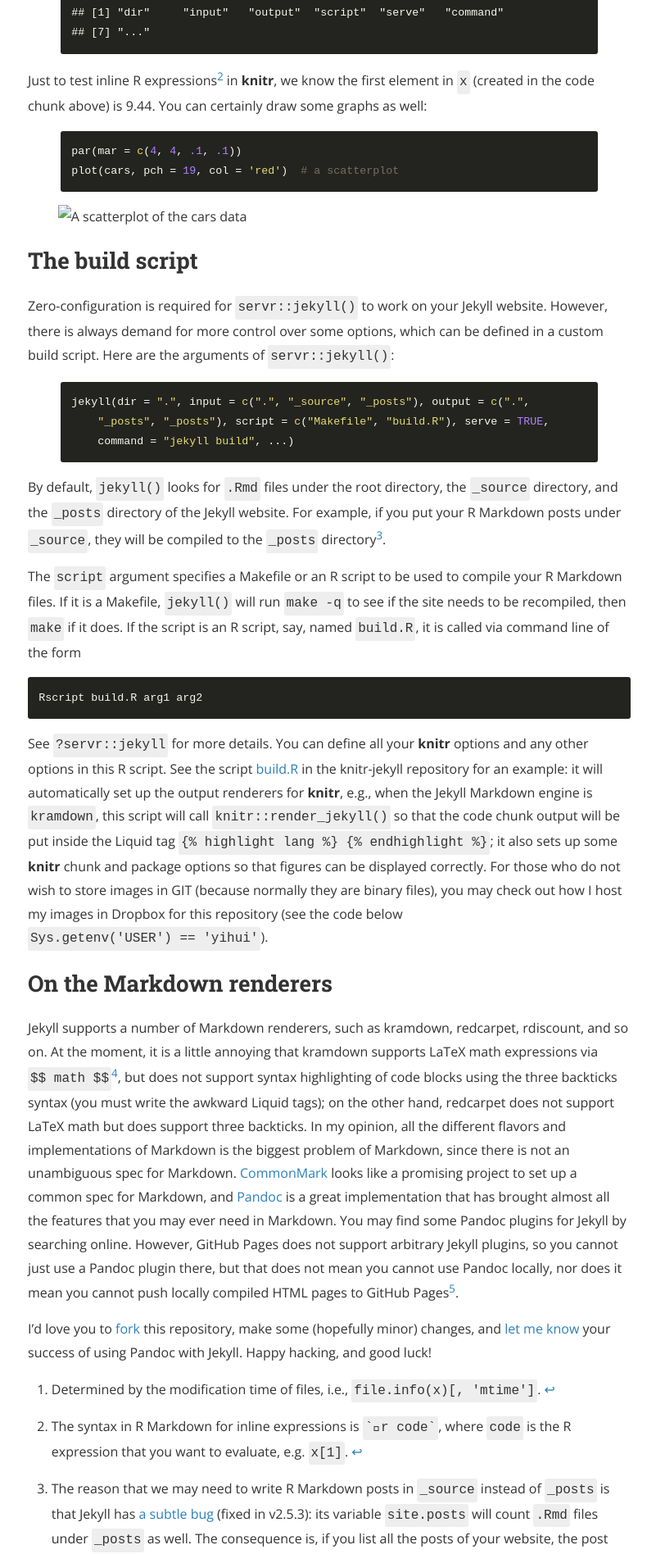
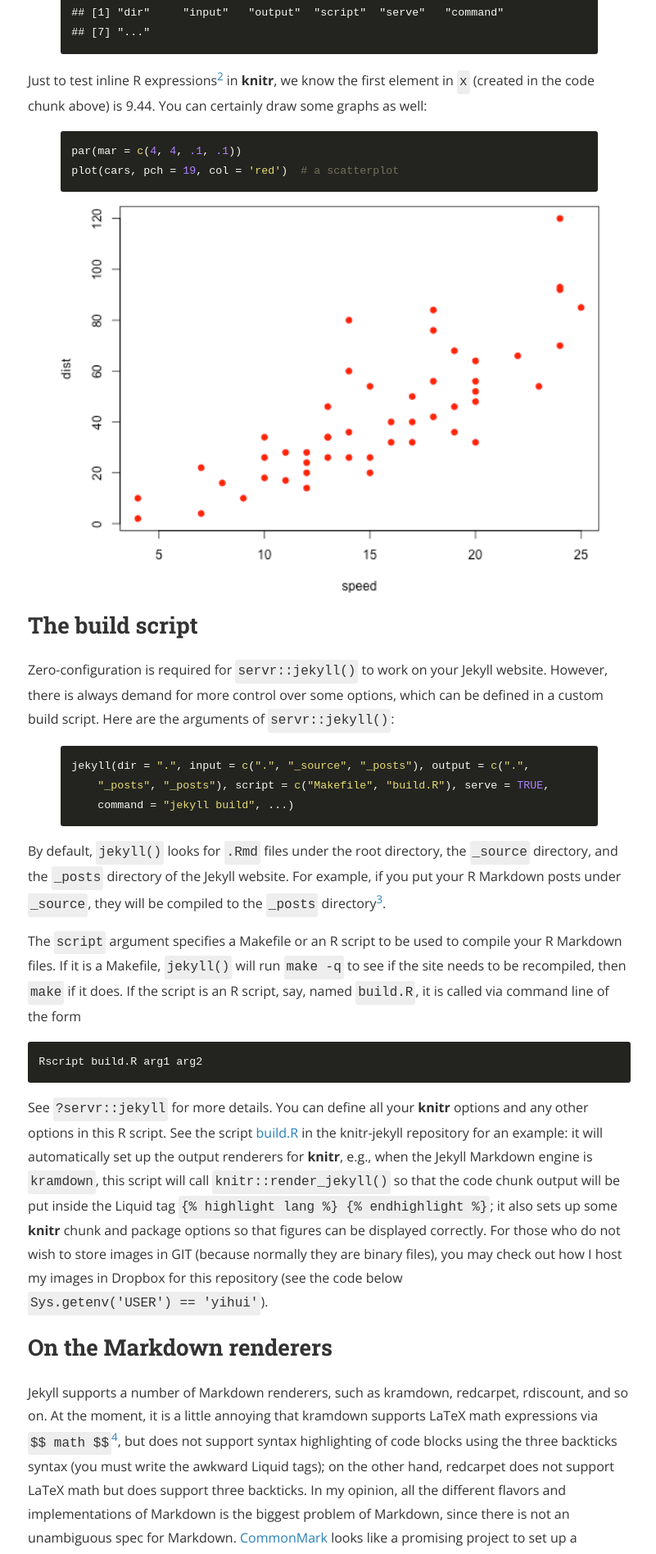
Before and after one commit to choux130/myblog, a Jekyll site: the page built from _posts/2017-01-01-jekyll-with-knitr.md, in a window 1280 px wide. Shown: the part 2975-4871 px from the top of the page at 82% size, without its empty margins (238-1039 px from the left). Built offline with Jekyll 4.4.1, drawn with Linux system fonts in a browser that asks for light colours; nearby versions of some CDN libraries.

Commit message:
test on knitr-jekyll_2

```diff
--- a/_posts/2017-01-01-jekyll-with-knitr.md
+++ b/_posts/2017-01-01-jekyll-with-knitr.md
@@ -114,7 +114,7 @@ par(mar = c(4, 4, .1, .1))
 plot(cars, pch = 19, col = 'red')  # a scatterplot
 {% endhighlight %}
 
-![A scatterplot of the cars data](/myblogfigure/source/2017-01-01-jekyll-with-knitr/cars-1.png)
+![A scatterplot of the cars data](/myblog/figure/source/2017-01-01-jekyll-with-knitr/cars-1.png)
 
 ## The build script
 
```
Also changed, not shown: 1 other file.
